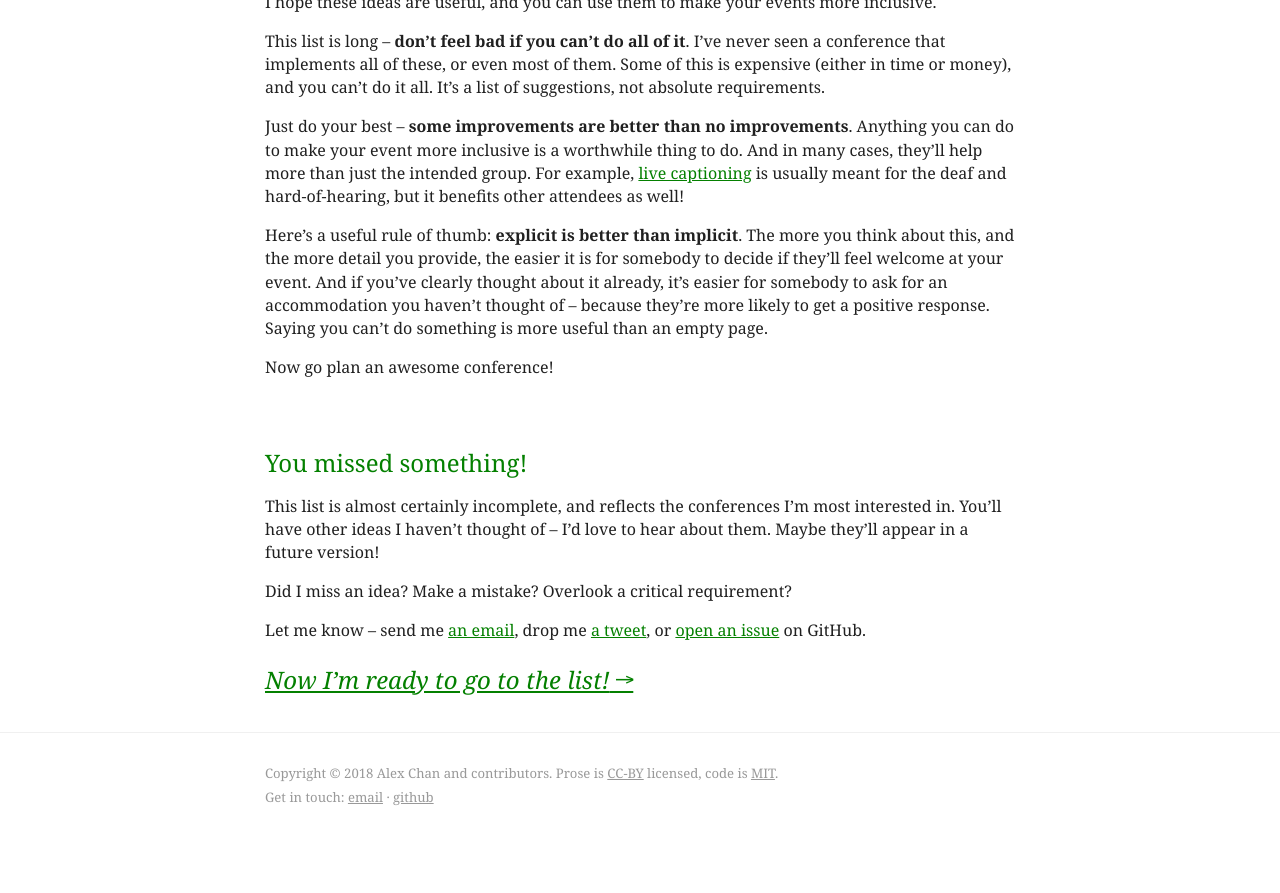
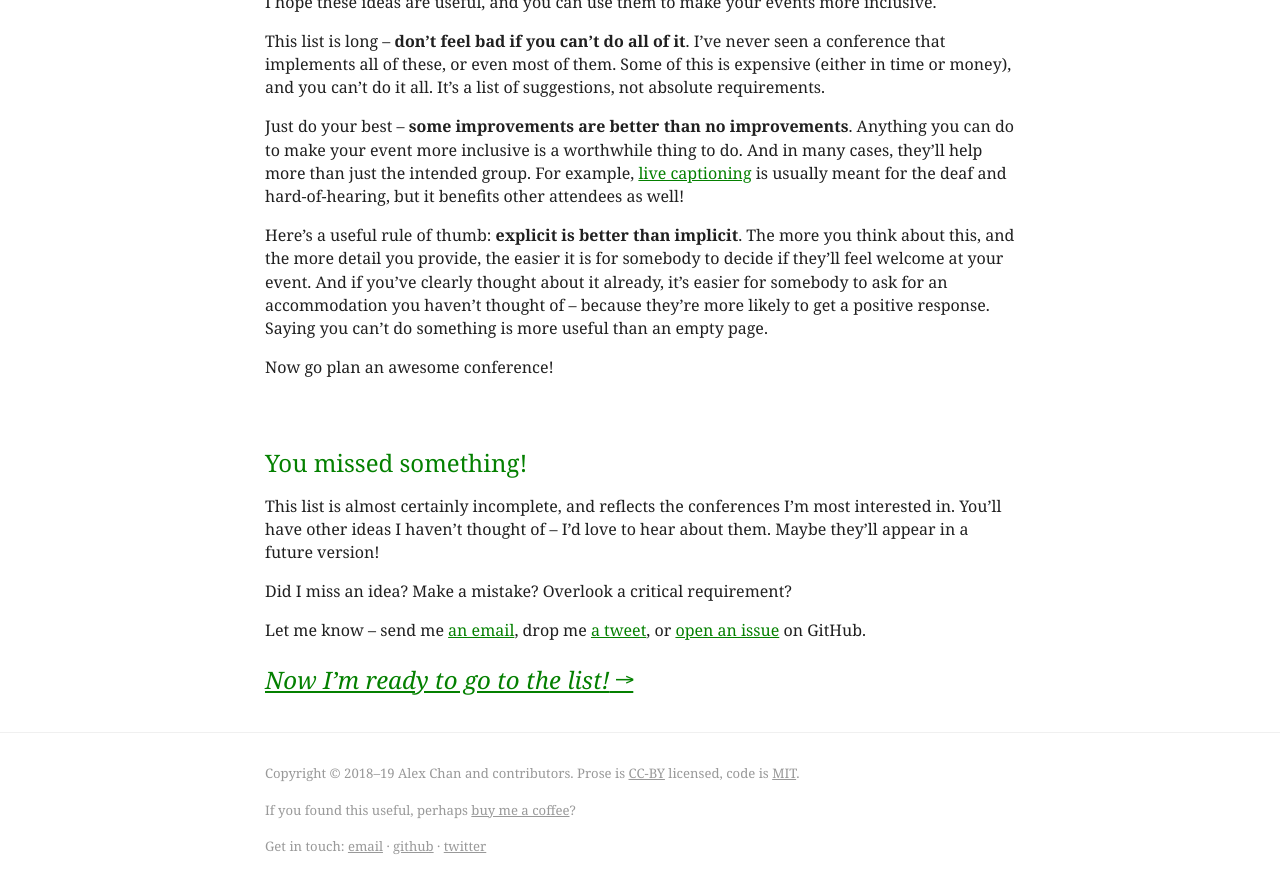
Before and after one commit to alexwlchan/ideas-for-inclusive-events, a Jekyll site: the page built from src/index.md, in a window 1280 px wide and 900 px high, scrolled down 1236 px. Shown: the top 893 px of the window. Built offline with Jekyll 4.4.1, drawn with Linux system fonts in a browser that asks for light colours; before the commit the page ends 2087 px from its top, so only the background shows below that.

Commit message:
Add a few links to the footer

```diff
--- a/src/_includes/footer.html
+++ b/src/_includes/footer.html
@@ -1,8 +1,12 @@
 <footer>
   <div id="footer_inner">
     <p>
-      Copyright &copy; 2018 Alex Chan and contributors.
+      Copyright &copy; 2018&ndash;{{ site.time | date: "%y"  }} Alex Chan and contributors.
       Prose is <a id="footer__cc" href="https://creativecommons.org/licenses/by/4.0/">CC-BY</a> licensed, code is <a id="footer__mit" href="https://opensource.org/licenses/MIT">MIT</a>.
+    </p>
+
+    <p>
+      If you found this useful, perhaps <a id="footer__kofi" href="https://ko-fi.com/alexwlchan">buy me a coffee</a>?
     </p>
 
     <p id="contact_links">
@@ -10,6 +14,7 @@
       <ul class="dot_list">
         <li><a id="footer__email" href="{{ site.email | encode_mailto }}">email</a></li>
         <li><a id="footer__github" href="{{ site.github_repo }}">github</a></li>
+        <li><a id="footer__twitter" href="https://twitter.com/{{ site.twitter }}">twitter</a></li>
       </ul>
     </p>
   </div>
```
